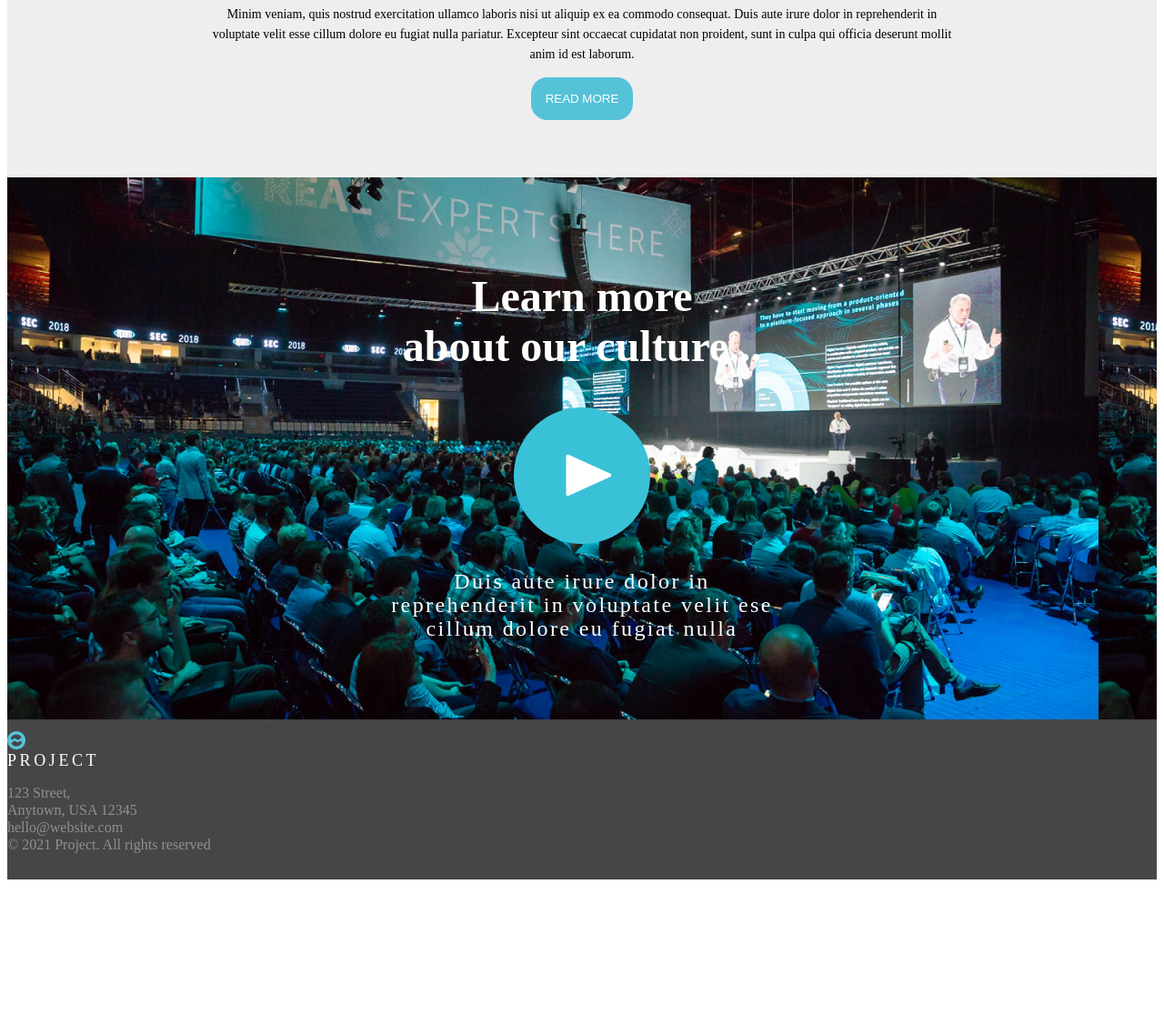
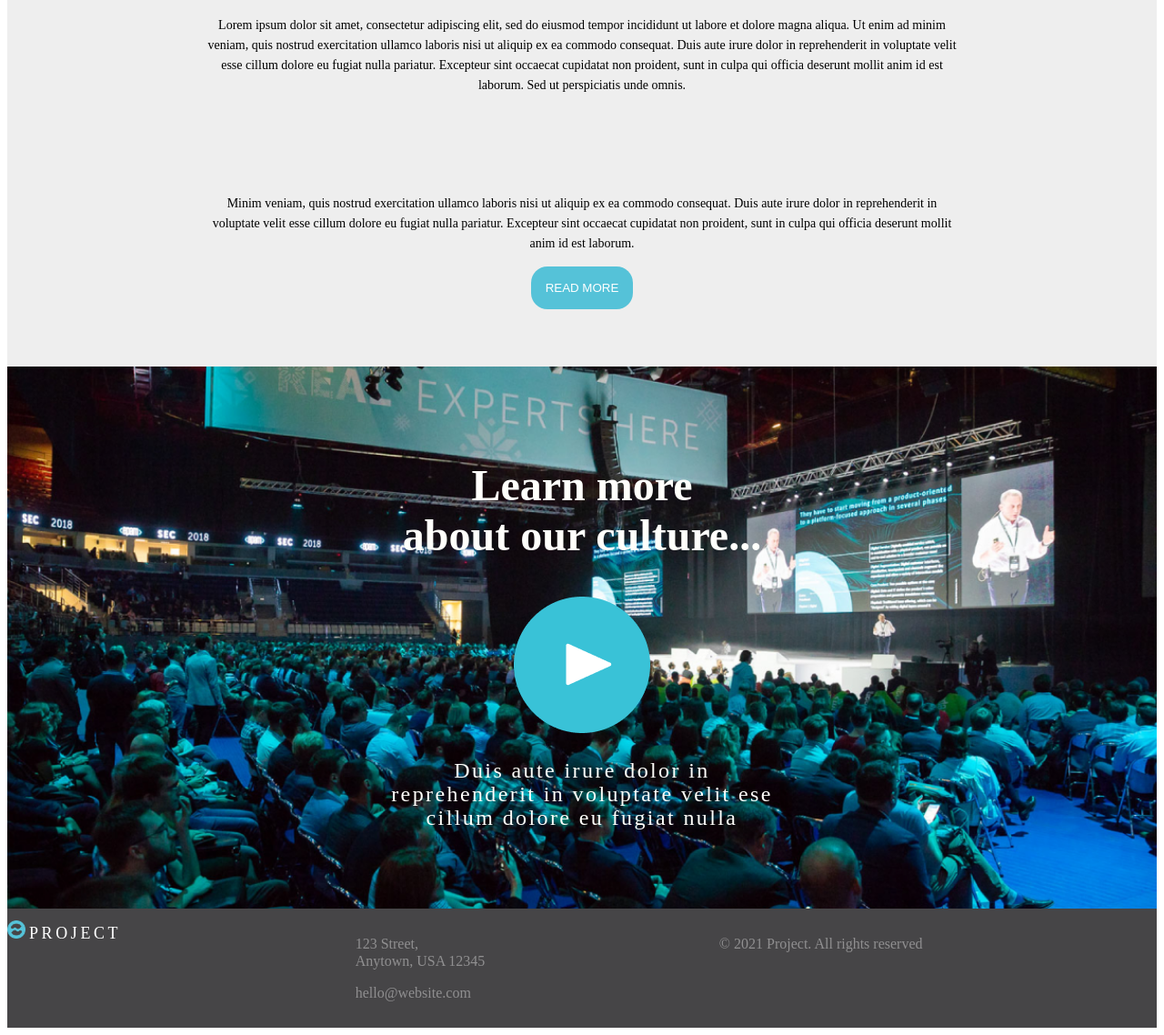
Before and after one commit to Meryfajardo93/CSS-Flex-Grid-Hometask, a plain HTML site: page index.html in a window 1280 px wide. Shown: the part 999-2137 px from the top of the page at 91% size. Before the commit the page ends 1974 px from the top, so only its background shows below. Drawn offline with Linux system fonts and the light colour scheme.

Commit message:
Last commit

```diff
--- a/index.html
+++ b/index.html
@@ -14,7 +14,7 @@
 <body>
       <div class="background1">
             <div class="columns">
-                  <article><a href="Page/Project.html">Project</a></article>
+                  <article class="element"><a href="Page/Project.html">Project</a></article>
                   <article><div>
                         <ul class="nav-list">
                               <li><a href="Page/Projects.html">Projects</a></li>
@@ -24,7 +24,7 @@
                         </ul>
                   </article>
             </div>
-            <div>
+            <div class="container">
                   <img src="assets/logo.png" alt="logo" width="60px" height="60px">
                   <h1 style="font-size: 50px;">Your Headline <br>Here</h1>
                   <p>Lorem ipsum dolor sit amet, consectetur <br>adipiscing elit sed do eiusmod.</p>
@@ -34,16 +34,13 @@
 
       <div class="background2">
                   <h2>This is the Section Headline,<br>Continues to Two Lines</h2>
+
                   <h3>Lorem ipsum dolor sit amet, consectetur<br>adipiscing elit sed do eiusmod.</h3>
-                  <p>Lorem ipsum dolor sit amet, consectetur adipiscing elit, sed do eiusmod tempor incididunt ut labore et dolore magna aliqua. Ut enim ad minim <br> veniam, quis nostrud exercitation ullamco laboris nisi ut aliquip ex ea commodo consequat. Duis aute irure dolor in reprehenderit in voluptate velit <br>esse cillum dolore eu fugiat nulla pariatur. Excepteur sint occaecat cupidatat non proident, sunt in culpa qui officia deserunt mollit anim id est <br> laborum. Sed ut perspiciatis unde omnis.</p>
-                  <p>Minim veniam, quis nostrud exercitation ullamco laboris nisi ut aliquip ex ea commodo consequat. Duis aute irure dolor in reprehenderit in <br> voluptate velit esse cillum dolore eu fugiat nulla pariatur. Excepteur sint occaecat cupidatat non proident, sunt in culpa qui officia deserunt mollit <br> anim id est laborum.</p>
+                  <div class="container2">
+                        <p class="container2-p">Lorem ipsum dolor sit amet, consectetur adipiscing elit, sed do eiusmod tempor incididunt ut labore et dolore magna aliqua. Ut enim ad minim <br> veniam, quis nostrud exercitation ullamco laboris nisi ut aliquip ex ea commodo consequat. Duis aute irure dolor in reprehenderit in voluptate velit <br>esse cillum dolore eu fugiat nulla pariatur. Excepteur sint occaecat cupidatat non proident, sunt in culpa qui officia deserunt mollit anim id est <br> laborum. Sed ut perspiciatis unde omnis.</p>
+                        <p class="container2-p1">Minim veniam, quis nostrud exercitation ullamco laboris nisi ut aliquip ex ea commodo consequat. Duis aute irure dolor in reprehenderit in <br> voluptate velit esse cillum dolore eu fugiat nulla pariatur. Excepteur sint occaecat cupidatat non proident, sunt in culpa qui officia deserunt mollit <br> anim id est laborum.</p>
+                  </div>
                   <button>READ MORE</button>
-
-
-
-
-
-
 
       </div>
       <div class="background3">
@@ -53,10 +50,13 @@
       </div>
 
       <div class="background4">
-            <div class="columns2">
-                        <article><small><img src="assets/logo.png" alt="Project" height="20px" width="20px"></small></article>
-                        <article><span>Project</span></article>
-                        <article><p>123 Street,<br>Anytown, USA 12345 <br> hello@website.com <br>&copy; 2021 Project. All rights reserved</p></article>
+            <div class="container3">
+                  <div class="one">
+                        <small><img class="logo" src="assets/logo.png" alt="Project" height="20px" width="20px"></small>
+                        <span>Project</span></div>
+                        <div class="two"><p>123 Street,<br>Anytown, USA 12345</p>
+                        <p>hello@website.com</p></div>
+                        <div class="three"><p>&copy; 2021 Project. All rights reserved</p></div>
             </div>
       </div>
 
--- a/style.css
+++ b/style.css
@@ -1,4 +1,3 @@
-
 body {
     font-family: 'Oswald';
 }
@@ -15,8 +14,8 @@ body {
 
 }
 
-.background1 > * {
-    color:#FFFFFb;
+.background1>* {
+    color: #FFFFFb;
     font-style: normal;
     text-align: center;
 }
@@ -37,6 +36,12 @@ body {
     color: #FFFFFb;
 }
 
+.element {
+    position: absolute;
+    left: 100px;
+    font-size: 20px;
+}
+
 .nav-list {
     display: flex;
     gap: 1rem;
@@ -46,6 +51,14 @@ body {
     padding: 0;
     list-style: none;
 
+}
+
+.nav-list li:hover {
+    border-bottom: 2px solid white;
+}
+
+.container {
+    margin-top: 100px;
 }
 
 .background1 p {
@@ -86,8 +99,15 @@ body {
     text-align: center;
     font-size: 24px;
     top: 200%;
-    left: 30%;
     color: #666666;
+
+}
+
+.container2 {
+    display: flex;
+    flex-wrap: wrap;
+    gap: 5rem;
+    justify-content: center;
 
 }
 
@@ -104,7 +124,7 @@ body {
 .background2 button {
     outline: none;
     border: none;
-    background:  #55C2D8;
+    background: #55C2D8;
     padding: 1rem;
     border-radius: 18px;
     color: white;
@@ -113,9 +133,9 @@ body {
 }
 
 .background3 {
-    background: url(assets/3.png);
     background: url(assets/IMG_1334_72dpi_RGB_\ 1.png);
-    background-size: auto;
+    background-repeat: none;
+    background-size: cover;
     font-style: normal;
     text-align: center;
     height: auto;
@@ -191,8 +211,20 @@ body {
 
 }
 
-.columns {
+.container3 {
     display: flex;
-    gap: 1rem;
-    flex-wrap: wrap;
+    /* gap: 1rem;
+    flex-wrap: wrap; */
 }
+
+.one {
+    flex: 1 1 auto;
+}
+
+.two {
+    flex: 1 1 auto;
+}
+
+.three {
+    flex: 1 1 auto;
+}
```
